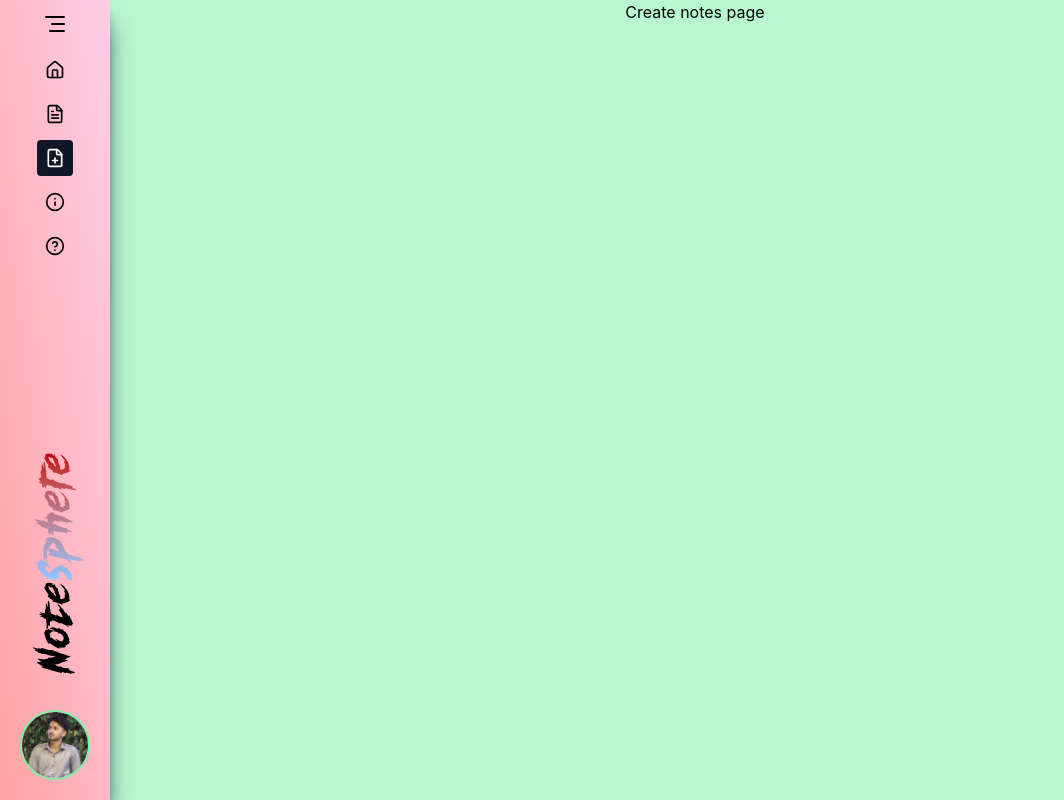
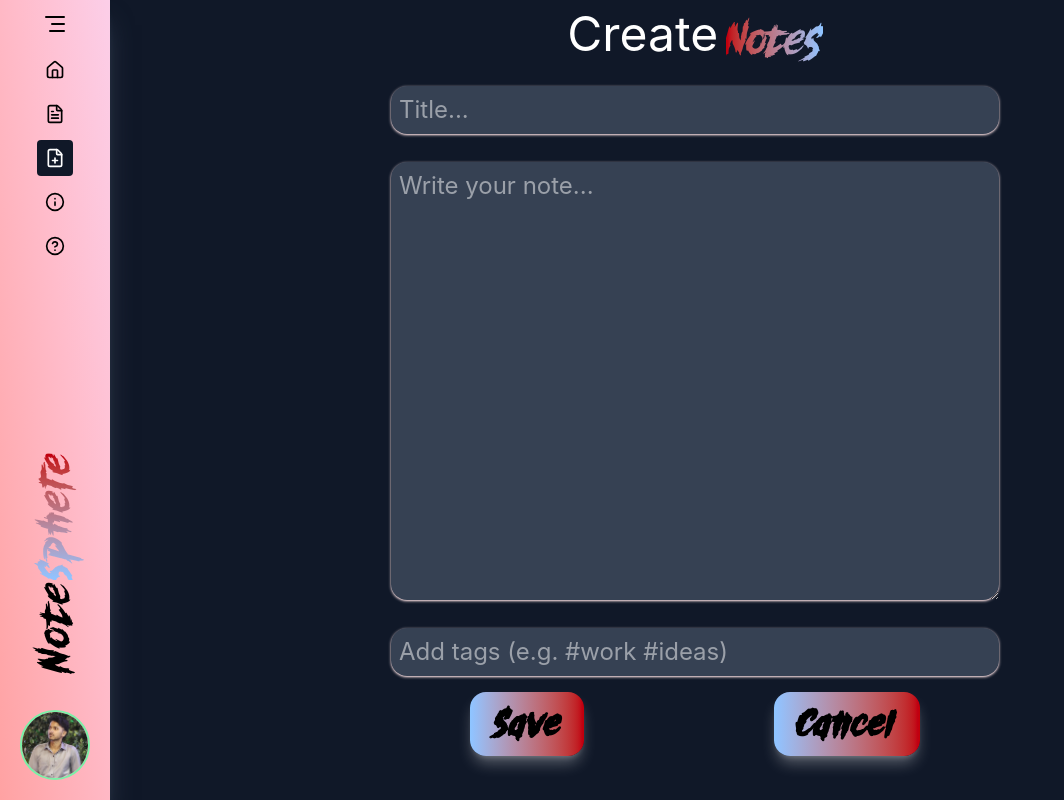
Before and after one commit to Ahsan-Khan317/NoteSpace, a React (Vite) app: page / in a window 1280 px wide. Both pictures are taken after a click on the button "Get Started". Shown: the whole page, without its empty margins (0-1064 px from the left). Built offline with nearby package versions, Linux system fonts and the light colour scheme.

Commit message:
createnote & my notepage and maked it fully functionable

```diff
--- a/index.html
+++ b/index.html
@@ -3,6 +3,11 @@
   <head>
     <meta charset="UTF-8" />
     <link rel="icon" type="image/svg+xml" href="/vite.svg" />
+    <link
+  href="https://cdn.jsdelivr.net/npm/remixicon@4.3.0/fonts/remixicon.css"
+  rel="stylesheet"
+/>
+
     <meta name="viewport" content="width=device-width, initial-scale=1.0" />
     <title>notespace</title>
   </head>
--- a/package.json
+++ b/package.json
@@ -13,7 +13,8 @@
     "lucide-react": "^0.548.0",
     "react": "^19.1.1",
     "react-dom": "^19.1.1",
-    "react-router-dom": "^7.9.4"
+    "react-router-dom": "^7.9.4",
+    "remixicon": "^4.7.0"
   },
   "devDependencies": {
     "@eslint/js": "^9.36.0",
--- /dev/null
+++ b/src/components/createpagecomponent/createcmp.jsx
@@ -0,0 +1,32 @@
+import Createtitle from "./createtitle.jsx"
+import Click from "../../components/homepageused/click.jsx"
+import { Contexts } from "../../contextdata/contextdata.jsx"
+import { useContext } from "react"
+function Createpage (){
+    const {tagref,titleref,noteref,cnclhandler ,savehandler} = useContext(Contexts)
+    return(
+      <div className="text-center h-screen w-full sm:w-[50vw] sm:m-auto flex flex-col">
+     <Createtitle />
+
+       <div className="flex-1 flex flex-col   p-4 gap-7">
+<input type="text"  className="w-full bg-gray-700 text-white outline-none
+ shadow-rose-100 shadow-sm text-2xl p-2 rounded-2xl " placeholder="Title..." required ref={titleref}  />
+
+<textarea name="" ref={noteref} id="" placeholder="Write your note..." required className="flex-1 w-full bg-gray-700 text-white outline-none
+ shadow-rose-100 shadow-sm text-2xl p-2 rounded-2xl"></textarea>
+
+<input type="text" ref={tagref} required  className="w-full bg-gray-700 text-white outline-none shadow-rose-100 shadow-sm text-2xl p-2 rounded-2xl " placeholder="Add tags (e.g. #work #ideas)"  />
+
+
+       </div>
+       <div className="flex pb-11">
+        <Click  clicked={savehandler} text="Save" props="px-6 py-2 text-5xl font-bold  w-fit  m-auto not-sm:text-3xl "/> <Click props="px-6 py-2 text-5xl font-bold  w-fit  m-auto not-sm:text-3xl " clicked={cnclhandler} text="Cancel" />
+       </div>
+
+</div>
+    )
+}
+
+
+
+export default Createpage
--- /dev/null
+++ b/src/components/createpagecomponent/createtitle.jsx
@@ -0,0 +1,11 @@
+function Createtitle ({white ="Create",grad="Notes"}){
+    return(
+          <div className="flex gap-2 pt-2.5 justify-center ">
+        <span className="text-white text-5xl">
+            {white}
+        </span>
+        <span className="font-darkmode  text-6xl  bg-gradient-to-r from-red-700 to-blue-300 bg-clip-text text-transparent">{grad}</span>
+        </div>
+    )
+}
+export default Createtitle
--- a/src/components/homepageused/click.jsx
+++ b/src/components/homepageused/click.jsx
@@ -1,9 +1,9 @@
-function Click({clicked,props="px-6 py-2 text-5xl font-bold  w-fit  m-auto not-sm:text-3xl not-sm:relative not-sm:bottom-24 "}){
+function Click({clicked,props="px-6 py-2 text-5xl font-bold  w-fit  m-auto not-sm:text-3xl not-sm:relative not-sm:bottom-24 ",text="Get Started"}){
     return(
 
 
             <button onClick={clicked}  className={`${props}  bg-gradient-to-r from-blue-300 to-red-700  rounded-2xl font-darkmode shadow-lg shadow-white/30 tracking-wider cursor-pointer active:scale-90 transition-transform ease-in-out duration-200`} >
-         Get Started
+         {text}
         </button>
 
     )
--- /dev/null
+++ b/src/components/mynotecomponent/box.jsx
@@ -0,0 +1,21 @@
+
+
+function Box ( {title, note, tag, date, color,deletedata,idx}){
+    return(
+          <div  className="flex-1 flex relative   px-2 py-5 gap-2 items-start">
+
+      <div className={`${color} flex flex-col w-full gap-2 pl-2 rounded-2xl border-2 border-white`}>
+
+           <button onClick={()=>{deletedata(idx)}} className="absolute top-6 text-red-600 right-3 text-2xl cursor-pointer
+           active:scale-75 transition-transform duration-150 ease-in-out">
+            <i className="ri-delete-bin-4-fill"></i></button>
+        <span className="w-full text-2xl text-start font-bold text-gray-900">{title}</span>
+        <span className="text-start text-xl text-gray-900">{note} <span>...</span></span>
+        <span className="flex w-full justify-between  text-black">{tag} <span className="text-gray-900">
+            {date}
+            </span>  </span>
+
+      </div></div>
+    )
+}
+export default Box
--- /dev/null
+++ b/src/components/mynotecomponent/mynotepage.jsx
@@ -0,0 +1,27 @@
+import { useContext } from "react"
+import Createtitle from "../createpagecomponent/createtitle"
+import Box from "./box.jsx"
+import { Contexts } from "../../contextdata/contextdata.jsx"
+function Myvichaar (){
+    const {data,deletedata} =useContext(Contexts)
+    return(
+ <div className="text-center min-h-screen h-auto w-full sm:w-[50vw] sm:m-auto  flex flex-col">
+     <Createtitle white="My" grad="Notes"   />
+ {
+data.map((e,i)=>{
+return <Box key={i} title ={e.title} note = {e.note} tag ={e.tag} date ={e.date} color = {e.color}
+deletedata={deletedata} idx ={i} />
+
+
+})
+}
+
+
+
+
+
+     </div>
+
+    )
+}
+export default Myvichaar
--- a/src/contextdata/contextdata.jsx
+++ b/src/contextdata/contextdata.jsx
@@ -1,5 +1,5 @@
 
-import { createContext, useEffect, useState } from "react"
+import { createContext, useEffect, useRef, useState } from "react"
 
 export const Contexts = createContext()
 import { useNavigate } from "react-router-dom"
@@ -112,8 +112,84 @@ const controlnav =()=>{
         navigate("/createnotes")
     }
 
+
+
+
+//ref
+
+const titleref= useRef(null)
+const noteref= useRef(null)
+const tagref= useRef(null)
+const bgColors = [
+  "bg-yellow-200",
+  "bg-green-200",
+  "bg-blue-200",
+  "bg-rose-200",
+  "bg-orange-200",
+  "bg-teal-200",
+  "bg-indigo-200",
+  "bg-lime-200",
+  "bg-pink-200",
+  "bg-cyan-200",
+];
+const bg = useRef(0);
+const bgfunction =()=>{
+
+const color = bgColors[bg.current];
+  bg.current++;
+  if(bg.current==bgColors.length-1){
+    bg.current=0
+
+  }
+    return color
+}
+
+const cnclhandler=()=>{
+  titleref.current.value="";
+    noteref.current.value="";
+      tagref.current.value="";
+}
+
+const today = new Date()
+  .toLocaleDateString("en-GB", { day: "2-digit", month: "short", year: "numeric" })
+  .replace(/ /g, "-");
+
+const [data,setdata] =useState(()=>{
+   const store = JSON.parse(localStorage.getItem("key"))
+  return store?store:[]
+}
+)
+useEffect(()=>{
+  localStorage.setItem("key",JSON.stringify(data))
+},[data])
+
+ const mynotenav = useNavigate();
+const savehandler =()=>{
+if(titleref.current.value =="" || noteref.current.value =="" || tagref.current.value =="" ){
+  return alert("fill all the field ....")
+}
+else{
+   mynotenav("/mynotes")
+return setdata([{title:titleref.current.value,
+ note:noteref.current.value,tag:tagref.current.value,date:today,color:bgfunction()},...data
+
+])
+
+}
+
+
+}
+
+
+const deletedata = (i)=>{
+  const update =data.filter((_,idx)=>idx !=i)
+ return setdata(update);
+}
+
+
+
     return(
-<Contexts.Provider value={{navmenu,setnavmenu,controlnav,helpdetail,sethelpdetail,controlhelp,article,faqdata,faqdetail,faqdetail,controlfaq,iswidth,createnotes}}>
+<Contexts.Provider value={{navmenu,setnavmenu,controlnav,helpdetail,sethelpdetail,controlhelp,article,faqdata,faqdetail,faqdetail,controlfaq,iswidth,createnotes,titleref,noteref,tagref,cnclhandler ,data,savehandler,deletedata}}>
     {props.children}
 </Contexts.Provider>
 
--- a/src/pages/createnote/create.jsx
+++ b/src/pages/createnote/create.jsx
@@ -1,6 +1,14 @@
+
+import Createpage from "../../components/createpagecomponent/createcmp.jsx"
+
 function Createnote(){
+
     return(
-          <div className="text-center bg-green-200 h-screen w-full"><h1>Create notes page</h1></div>
+
+
+              <Createpage   />
+
+
     )
 }
 export default Createnote
--- a/src/pages/mynotes/mynotes.jsx
+++ b/src/pages/mynotes/mynotes.jsx
@@ -1,6 +1,11 @@
+import Myvichaar from "../../components/mynotecomponent/mynotepage.jsx"
+
 function Mynotes(){
     return(
-        <div className="text-center bg-black/30 h-screen w-full"><h1>Mynotespage</h1></div>
+        <div className="text-center bg-black/30 h-screen w-full">
+<Myvichaar />
+
+        </div>
     )
 }
 export default Mynotes
```
Also changed, not shown: 1 other file (tests, documents, lock files or other folders).
